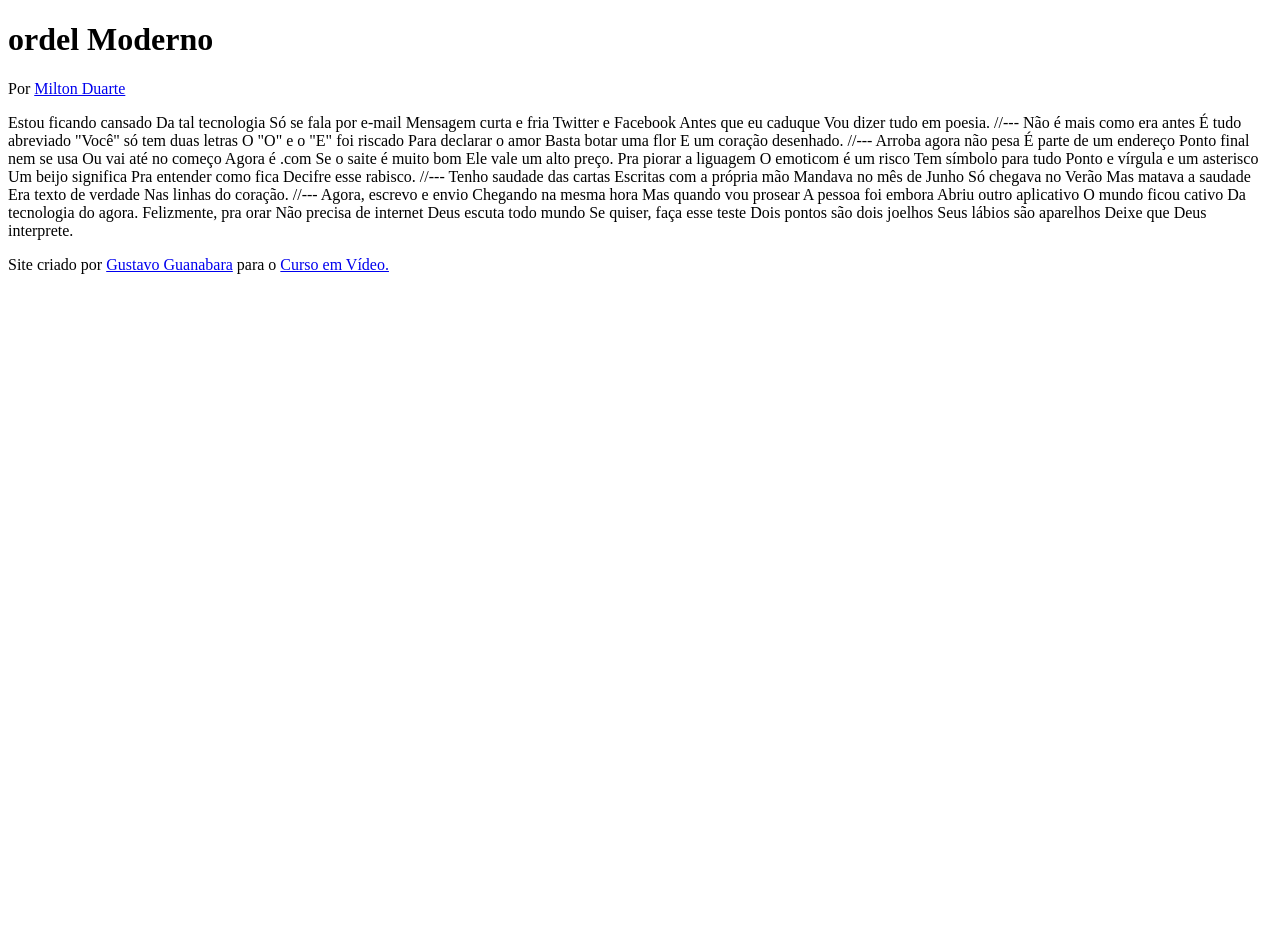
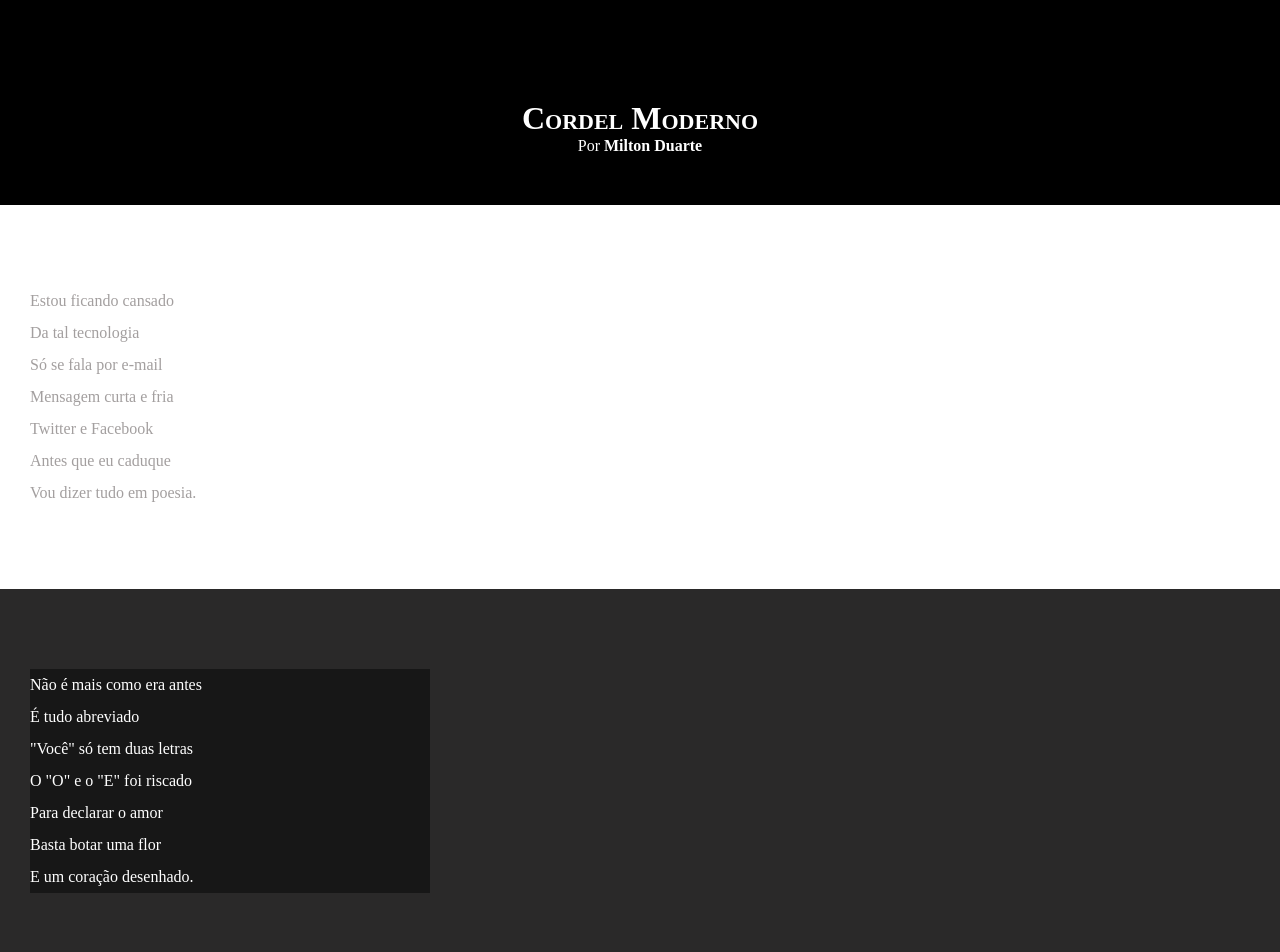
Before and after one commit to franciscodeassislu-commits/html-css, a plain HTML site: page desafios/d012/index.html in a window 1280 px wide. Shown: the top 952 px of the page. Before the commit the page ends 800 px from the top, so only its background shows below. Drawn offline with Linux system fonts and the light colour scheme.

Commit message:
Atualizei os  estilos textos e blocos

```diff
--- /dev/null
+++ b/desafios/d012/estilo/style.css
@@ -0,0 +1,69 @@
+@charset"UTF-8";
+
+* {
+    margin: 0px;
+    padding: 0px;
+}
+
+html,
+bory {
+    min-height: 100vh;
+    background-color: darkgray;
+}
+
+header {
+    background-color: black;
+    color: white;
+    text-align: center;
+}
+
+header>h1 {
+    padding-top: 50px;
+    font-variant: small-caps;
+}
+
+header>p {
+    padding-bottom: 50px;
+}
+
+header a,
+footer a {
+    color: white;
+    text-decoration: none;
+    font-weight: bolder;
+}
+
+header a:hover,
+footer a {
+    text-decoration: underline;
+}
+section{
+    padding-top:10vh ;
+    padding-bottom: 10vh;
+    line-height: 2em;
+    padding-left: 30px;
+}
+
+section.imagem > p{
+background-color: rgba(0, 0, 0, 0.445);
+ width: 400px;
+}
+
+section.normal {
+    background-color: white;
+    color: rgb(163, 159, 159);
+}
+section.imagem {
+    background-color: rgb(42, 41, 41);
+    color: white;
+
+
+}
+
+footer {
+    background-color: black;
+    text-align: center;
+    color: white;
+    padding: 10px;
+
+}
--- a/desafios/d012/index.html
+++ b/desafios/d012/index.html
@@ -5,83 +5,104 @@
     <meta charset="UTF-8">
     <meta name="viewport" content="width=device-width, initial-scale=1.0">
     <title>Cordel Moderno</title>
+    <link rel="stylesheet" href="estilo/style.css">
 </head>
 
 <body>
     <header>
         <p>
-            <h1>ordel Moderno</h1>
-            Por <a href="https://www.recantodasletras.com.br/poesias/3186743]">Milton Duarte</a>
+        <h1>Cordel Moderno</h1>
+        Por <a href="https://www.recantodasletras.com.br/poesias/3186743">Milton Duarte</a>
         </p>
 
     </header>
 
-    Estou ficando cansado
-    Da tal tecnologia
-    Só se fala por e-mail
-    Mensagem curta e fria
-    Twitter e Facebook
-    Antes que eu caduque
-    Vou dizer tudo em poesia.
+    <section class="normal">
+        <p>
+            Estou ficando cansado<br>
+            Da tal tecnologia<br>
+            Só se fala por e-mail<br>
+            Mensagem curta e fria<br>
+            Twitter e Facebook<br>
+            Antes que eu caduque<br>
+            Vou dizer tudo em poesia.
+        </p>
+    </section>
 
-    //---
+    <section class="imagem">
+        <p>
+            Não é mais como era antes<br>
+            É tudo abreviado<br>
+            "Você" só tem duas letras<br>
+            O "O" e o "E" foi riscado<br>
+            Para declarar o amor<br>
+            Basta botar uma flor<br>
+            E um coração desenhado.
+        </p>
+    </section>
 
-    Não é mais como era antes
-    É tudo abreviado
-    "Você" só tem duas letras
-    O "O" e o "E" foi riscado
-    Para declarar o amor
-    Basta botar uma flor
-    E um coração desenhado.
+    <section class="normal">
 
-    //---
+        <p>
+            Arroba agora não pesa<br>
+            É parte de um endereço<br>
+            Ponto final nem se usa<br>
+            Ou vai até no começo<br>
+            Agora é .com<br>
+            Se o saite é muito bom<br>
+            Ele vale um alto preço.
+        </p>
 
-    Arroba agora não pesa
-    É parte de um endereço
-    Ponto final nem se usa
-    Ou vai até no começo
-    Agora é .com
-    Se o saite é muito bom
-    Ele vale um alto preço.
 
-    Pra piorar a liguagem
-    O emoticom é um risco
-    Tem símbolo para tudo
-    Ponto e vírgula e um asterisco
-    Um beijo significa
-    Pra entender como fica
-    Decifre esse rabisco.
+        <p>
+            Pra piorar a liguagem<br>
+            O emoticom é um risco<br>
+            Tem símbolo para tudo<br>
+            Ponto e vírgula e um asterisco<br>
+            Um beijo significa<br>
+            Pra entender como fica<br>
+            Decifre esse rabisco.
+        </p>
+    </section>
 
-    //---
+    <section class="imagem">
+        <p>
+            Tenho saudade das cartas<br>
+            Escritas com a própria mão<br>
+            Mandava no mês de Junho<br>
+            Só chegava no Verão<br>
+            Mas matava a saudade<br>
+            Era texto de verdade<br>
+            Nas linhas do coração.
+        </p>
+    </section>
 
-    Tenho saudade das cartas
-    Escritas com a própria mão
-    Mandava no mês de Junho
-    Só chegava no Verão
-    Mas matava a saudade
-    Era texto de verdade
-    Nas linhas do coração.
+    <section class="normal">
+        <p>
+            Agora, escrevo e envio<br>
+            Chegando na mesma hora<br>
+            Mas quando vou prosear<br>
+            A pessoa foi embora<br>
+            Abriu outro aplicativo<br>
+            O mundo ficou cativo<br>
+            Da tecnologia do agora.
+        </p>
 
-    //---
-
-    Agora, escrevo e envio
-    Chegando na mesma hora
-    Mas quando vou prosear
-    A pessoa foi embora
-    Abriu outro aplicativo
-    O mundo ficou cativo
-    Da tecnologia do agora.
-
-    Felizmente, pra orar
-    Não precisa de internet
-    Deus escuta todo mundo
-    Se quiser, faça esse teste
-    Dois pontos são dois joelhos
-    Seus lábios são aparelhos
-    Deixe que Deus interprete.
+        <p>
+            Felizmente, pra orar<br>
+            Não precisa de internet<br>
+            Deus escuta todo mundo<br>
+            Se quiser, faça esse teste<br>
+            Dois pontos são dois joelhos<br>
+            Seus lábios são aparelhos<br>
+            Deixe que Deus interprete.
+        </p>
+    </section>
 
     <footer>
-        <p>Site criado por <a href="https://github.com/gustavoguanabara" target="_blank">Gustavo Guanabara</a> para o <a href="https://www.cursoemvideo.com/curso/curso-html5-e-css3-modulo-3-de-5-40-horas/aulas/modulo-03/modulos/capitulo-20-aula-03-ajustes-no-html-do-projeto/" tabindex="_blank">Curso em Vídeo.</a></p>
+        <p>Site criado por <a href="https://github.com/gustavoguanabara" target="_blank">Gustavo Guanabara</a> para o <a
+                href="https://www.cursoemvideo.com/curso/curso-html5-e-css3-modulo-3-de-5-40-horas/aulas/modulo-03/modulos/capitulo-20-aula-03-ajustes-no-html-do-projeto/"
+                tabindex="_blank">Curso em Vídeo.</a></p>
 
     </footer>
 </body>
```
